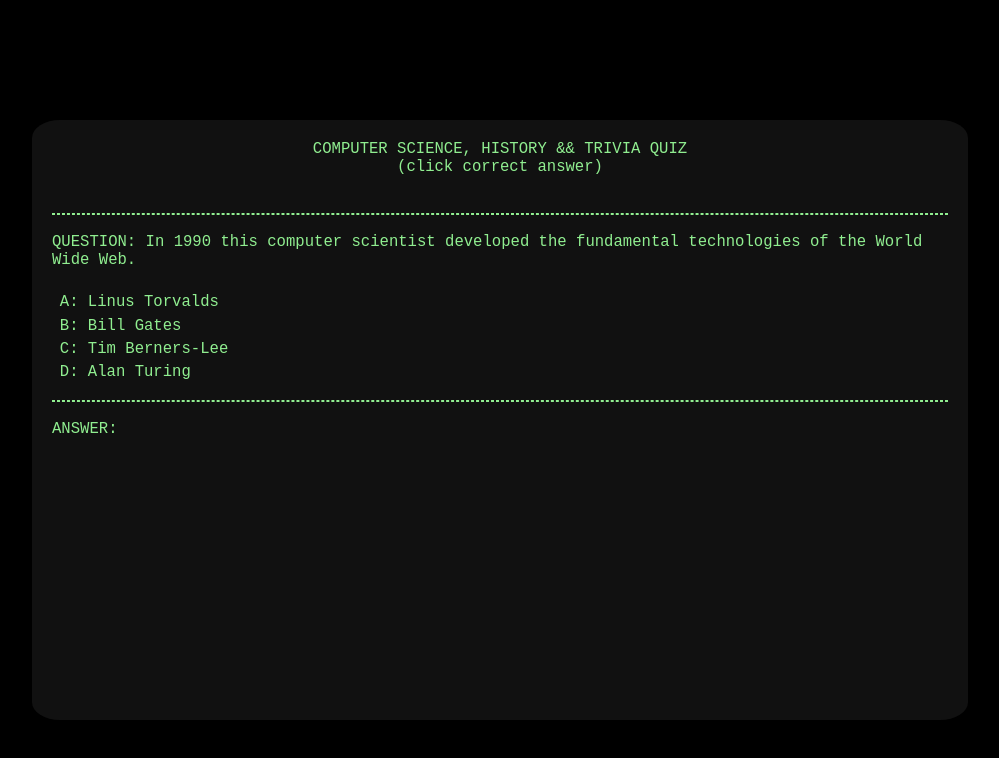
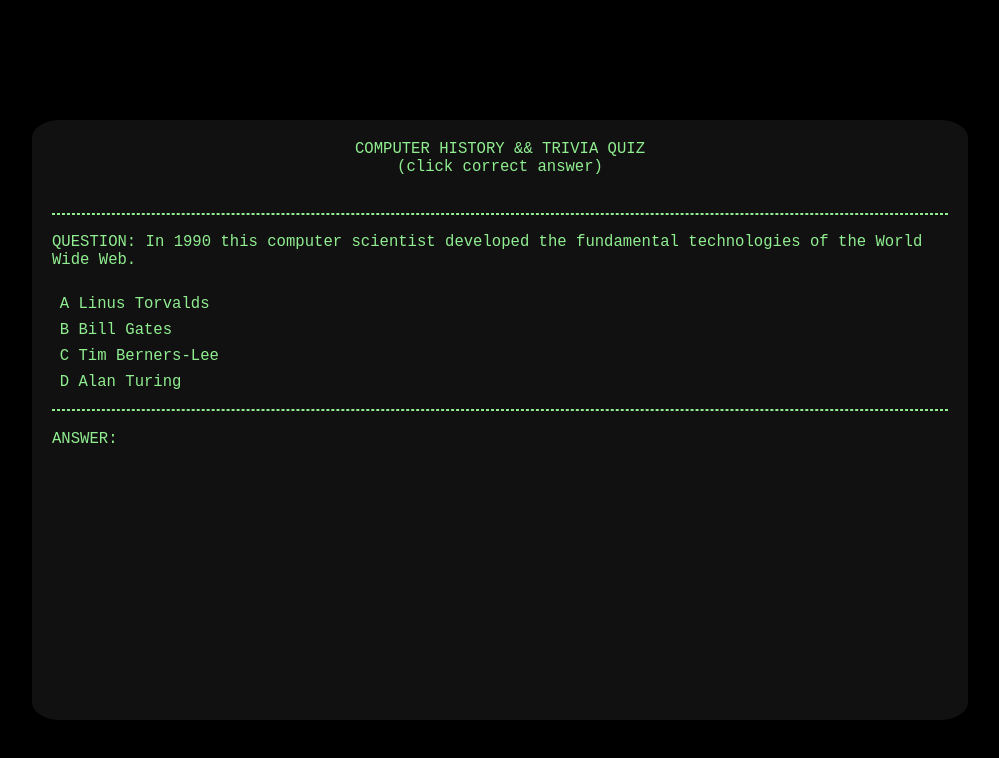
Before and after one commit to karlWenninger/cs-history-trivia-quiz, a plain HTML site: page index.html in a window 1280 px wide. Shown: the whole page, without its empty margins (140-1139 px from the left). Drawn offline with Linux system fonts and the light colour scheme.

Commit message:
Updated loadQandAs(), now loads anwswerOptions via loop and JS generated HTML. Relevant hard coded HTML deleted

```diff
--- a/app.js
+++ b/app.js
@@ -17,10 +17,16 @@
 
     const answerOptions = questionAnswers[qaIndex].answerOptions;
 
-    document.querySelector('#answer-option-A').innerText = `${Object.keys(answerOptions[0])}: ${Object.values(answerOptions[0])}`
-    document.querySelector('#answer-option-B').innerText = `${Object.keys(answerOptions[1])}: ${Object.values(answerOptions[1])}`
-    document.querySelector('#answer-option-C').innerText = `${Object.keys(answerOptions[2])}: ${Object.values(answerOptions[2])}`
-    document.querySelector('#answer-option-D').innerText = `${Object.keys(answerOptions[3])}: ${Object.values(answerOptions[3])}`
+    // clear for each new question answerOptions
+    answerOptionContainer.innerHTML = '';
+
+    const li = document.createElement('li');
+    li.classList = 'answer-option pointer';
+
+    for (let i of answerOptions) {
+        li.innerText = `${Object.keys(i)} ${Object.values(i)}`
+        answerOptionContainer.appendChild(li.cloneNode(true));
+    }
 
     // clear UI items (displayed only on correct answer)
     answer.innerText = 'ANSWER:';
@@ -34,7 +40,7 @@
     // target user click
     if (e.target.classList.contains('answer-option')); {
         userAnswer = e.target.innerText;
-        console.log(userAnswer.slice(0, 1));
+        // console.log(userAnswer.slice(0, 1));
     };
 
     if (userAnswer.slice(0, 1) == `${questionAnswers[qaIndex].answer}`) {
@@ -61,7 +67,6 @@
 
 // load next question
 nextQuestionBtn.addEventListener('click', () => {
-    // if (qaIndex < )
     qaIndex++;
     loadQandAs(questionAnswers, qaIndex);
     return qaIndex;
@@ -136,7 +141,7 @@
         summary: "At the time search engines ranked results by how often a searched term appeared on a web page. Google ranked results according to the number of relevant pages that linked to the page being evaluated."
     },
     {
-        question: "In 1980 IBM agreed to ship it's new line of personal computers with this Microsoft software installed. This deal eventually led to the Microsoft's dominance in the PC industry.",
+        question: "In 1980 IBM agreed to ship it's first line of personal computers with this Microsoft software installed. This deal eventually led to the Microsoft's dominance in the PC industry.",
         answerOptions: [
             { A: "Word" },
             { B: "MS-DOS" },
@@ -144,7 +149,7 @@
             { D: "Windows" }
         ],
         answer: "B",
-        summary: "Microsoft included a non-exclusive clause in the deal that allowed them to license MS-DOS (a pre-Windows, command-line operating system) to other computer manufactures. Because IBM designed their PC using existing third party components competing companies we're able to easily and legally issue clones. MS-DOS became the default OS for many of these machines."
+        summary: "Microsoft included a non-exclusive clause in the deal that allowed them to license DOS (their pre-Windows, command-line OS) to any company. Because IBM designed their PC using existing third-party components competitors were able to legally issue clones. DOS became the defacto OS for these machines."
     },
     {
         question: 'Which option below is not a programming language?',
@@ -159,7 +164,7 @@
     },
 
     {
-        question: "The prototype of this app was developed as an internal communication tool at a failing podcast startup.",
+        question: "The prototype of this social media app was initially developed as an internal communication tool at a failing podcast startup.",
         answerOptions: [
             { A: "Twitter" },
             { B: "Spotify" },
--- a/index.html
+++ b/index.html
@@ -2,24 +2,19 @@
 <html>
 
 <head>
-    <title>comp sci, history && trivia</title>
+    <title>computer history && trivia</title>
     <link rel="stylesheet" type="text/css" href="style.css">
 </head>
 
 <body>
     <div class="container">
-        <p style="text-align: center">COMPUTER SCIENCE, HISTORY && TRIVIA QUIZ<br>
+        <p style="text-align: center">COMPUTER HISTORY && TRIVIA QUIZ<br>
             (click correct answer)</p>
         <br>
         <hr class="dashing">
         <div id="question"></div>
         <br>
-        <ul id="answer-option-container">
-            <li id="answer-option-A" class="answer-option pointer"></li>
-            <li id="answer-option-B" class="answer-option pointer"></li>
-            <li id="answer-option-C" class="answer-option pointer"></li>
-            <li id="answer-option-D" class="answer-option pointer"></li>
-        </ul>
+        <ul id="answer-option-container"></ul>
         <hr class="dashing">
         <div id="answer"></div>
         <div id="summary"></div>
--- a/style.css
+++ b/style.css
@@ -31,19 +31,14 @@
 
 .answer-option {
     margin: .5em 0;
-    line-height: 1em;
 }
 
-#answer {
-    margin: 1em 0 0 0;
-}
-
-#summary {
-    margin: 1em 0 0 0;
+#answer, #summary {
+    margin-top: 1em;
 }
 
 #next-question {
-    margin: 2em 0 0 0;
+    margin-top: 2em;
     width: 128px;
 }
 
```
